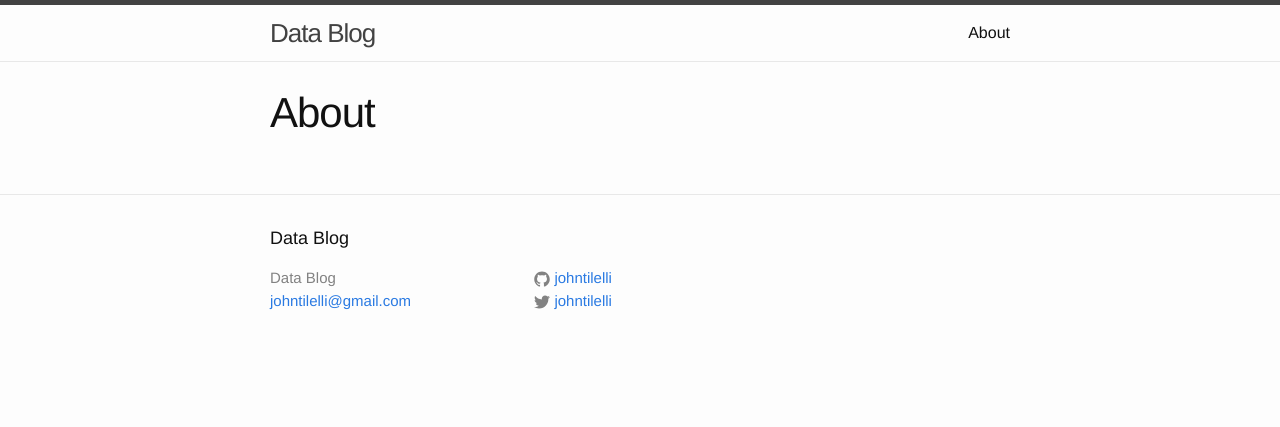
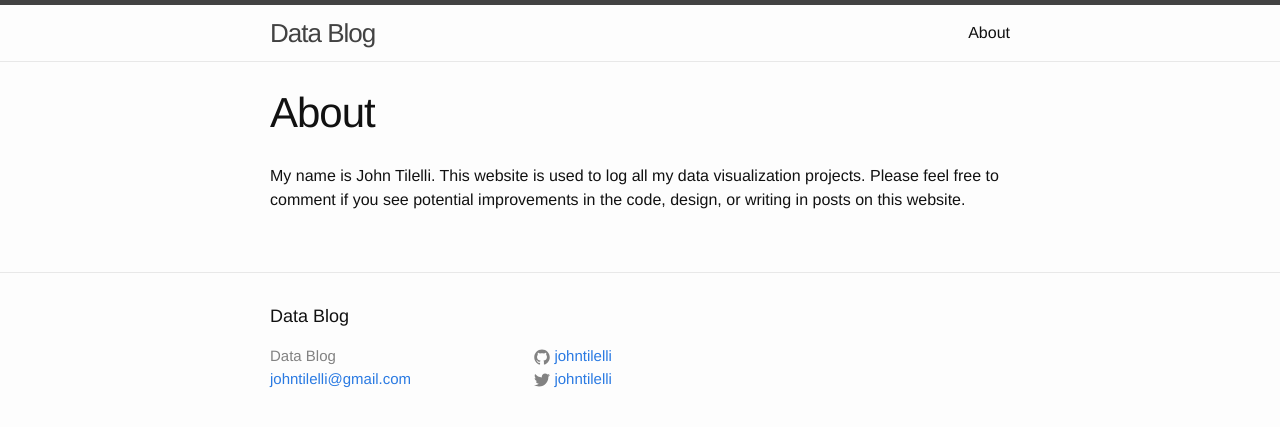
Before and after one commit to johntilelli/johntilelli.github.io, a Jekyll site: the page built from about.md, in a window 1280 px wide. Shown: the top 427 px of the page. Built offline with Jekyll 4.4.1, drawn with Linux system fonts in a browser that asks for light colours.

Commit message:
Update about.md

```diff
--- a/about.md
+++ b/about.md
@@ -3,3 +3,5 @@ layout: page
 title: About
 permalink: /about/
 ---
+
+My name is John Tilelli. This website is used to log all my data visualization projects. Please feel free to comment if you see potential improvements in the code, design, or writing in posts on this website.
```
